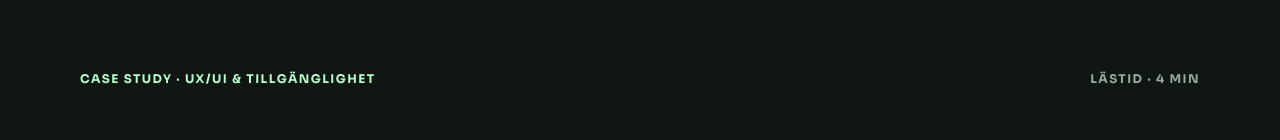
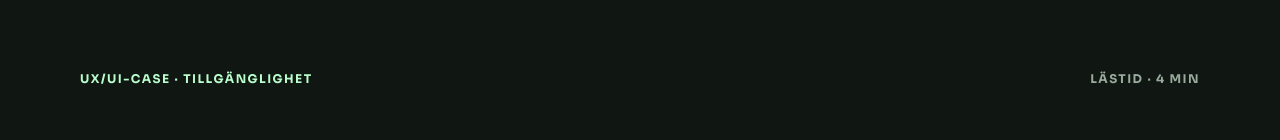
Before and after one commit to Karro-fi/karolina-portfolio, a Next.js app in the folder karolina-portfolio-vercel-upload/: page /case/duro in a window 1280 px wide. Shown: the part 147-287 px from the top of the page. Built offline with nearby package versions, Linux system fonts and the light colour scheme; no server answers.

Commit message:
Förfina Duro-hierarki och radbrytningar

```diff
--- a/karolina-portfolio-vercel-upload/app/case/duro/page.tsx
+++ b/karolina-portfolio-vercel-upload/app/case/duro/page.tsx
@@ -21,9 +21,8 @@ export const metadata: Metadata = {
 export default function DuroCase() {
   return (
     <EditorialCase
-      period="2026 Q1"
       readingTime="4 min"
-      eyebrow="Case study · UX/UI & tillgänglighet"
+      eyebrow="UX/UI-case · Tillgänglighet"
       title="Duro Sweden: tillgänglig webbhandel"
       intro="En tre veckor lång redesign av Duros webbhandel, skapad för att möta WCAG 2.1 AA, förenkla produktfiltreringen och göra vägen till rätt tapet mer begriplig."
       meta={[
@@ -54,7 +53,7 @@ export default function DuroCase() {
         'Jag omsatte insikter',
         'till tillgängliga designbeslut.',
       ]}
-      contributionIntro="Jag hade en drivande designroll och samarbetade nära med en teammedlem i Figma för att bygga och kvalitetssäkra prototyperna."
+      contributionIntro="Jag drev designarbetet och samarbetade med en teammedlem för att bygga, testa och kvalitetssäkra prototyperna i Figma."
       contributionItems={[
         'Byggde komponenter, tillstånd och prototypflöden i Figma.',
         'Sorterade färger och mönster alfabetiskt för lägre kognitiv belastning.',
@@ -89,11 +88,6 @@ export default function DuroCase() {
       galleryIntro="Resultatet skapar en lugnare produktöversikt och en tydligare informationsarkitektur även i stödjande innehåll."
       gallery={[
         {
-          src: '/images/duro-product-grid.png',
-          alt: 'Produktgrid för tapeter med tydliga knappar för filtrering och sortering.',
-          caption: 'Produktgriden prioriterar produkterna och ger filtreringen en självklar, synlig startpunkt.',
-        },
-        {
           src: '/images/duro-faq.png',
           alt: 'Redesignad sida med frågor och svar för Duro Sweden.',
           caption: 'Frågor och svar får mer luft, tydligare kontraster och en skannbar kategoristruktur.',
@@ -107,7 +101,7 @@ export default function DuroCase() {
       ]}
       reflectionTitle="Tillgänglighet avgörs i detaljerna."
       reflectionText={[
-        'Projektets viktigaste vändpunkt kom när vi bromsade prototyparbetet och återvände till research. När antaganden ersattes av data blev designbesluten både tydligare och lättare att motivera.',
+        'Projektets viktigaste vändpunkt kom när vi bromsade prototyparbetet och återvände till underlaget. När antaganden ersattes av data blev designbesluten både tydligare och lättare att motivera.',
         'Testet med en person som har ADHD visade konkret hur textmängd och klarhet i popupfönster påverkar användbarheten. En missad fokusindikator blev samtidigt en påminnelse om hur ett enda avbrott kan skapa en stor barriär.',
       ]}
       quote="Det räcker inte att designen i övrigt är konsekvent. En enda miss i navigeringen kan skapa stora hinder."
```
